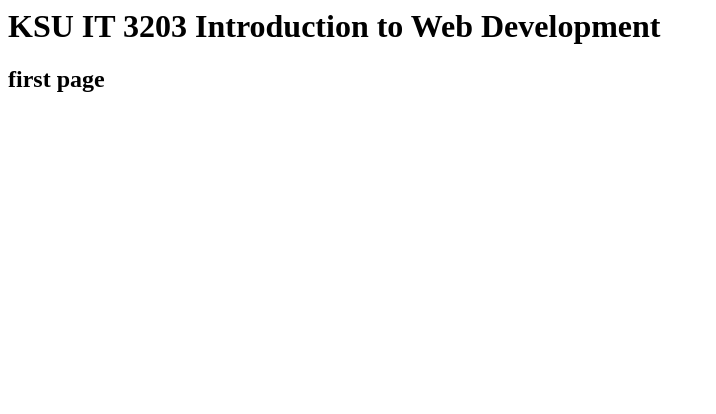
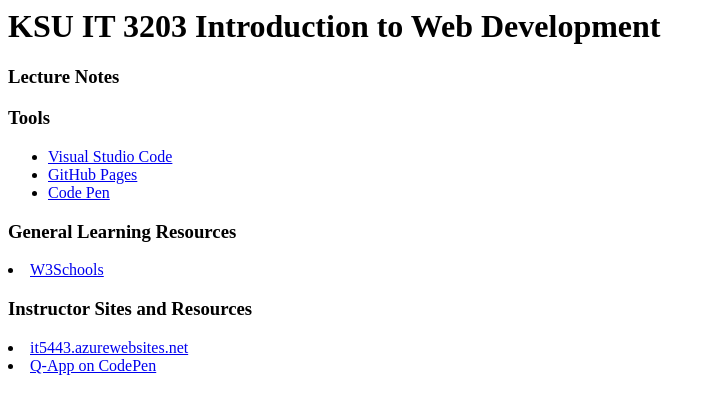
Before and after one commit to jgzheng/IT3203, a plain HTML site: page index.html in a window 1280 px wide. Shown: the whole page, without its empty margins (0-716 px from the left). Drawn offline with Linux system fonts and the light colour scheme.

Commit message:
Refactor index.html to organize content into sections and improve resource links

```diff
--- a/index.html
+++ b/index.html
@@ -1,3 +1,16 @@
+<h1>KSU IT 3203 Introduction to Web Development</h1>
+<h3>Lecture Notes</h3>
+<h3>Tools</h3>
+<ul>
+    <li><a href="https://code.visualstudio.com/">Visual Studio Code</a></li>
+    <li><a href="https://pages.github.com">GitHub Pages</a></li>
+    <li><a href="https://codepen.io/">Code Pen</a></li>
 
-<h1>KSU IT 3203 Introduction to Web Development</h1>
-<h2>first page</h2>
+
+
+</ul>
+<h3>General Learning Resources</h3>
+<li><a href="https://www.w3schools.com/">W3Schools</a></li>
+<h3>Instructor Sites and Resources</h3>
+<li><a href="https://it5443.azurewebsites.net">it5443.azurewebsites.net</a></li>
+<li><a href="https://codepen.io/Q-App">Q-App on CodePen</a></li>
```
